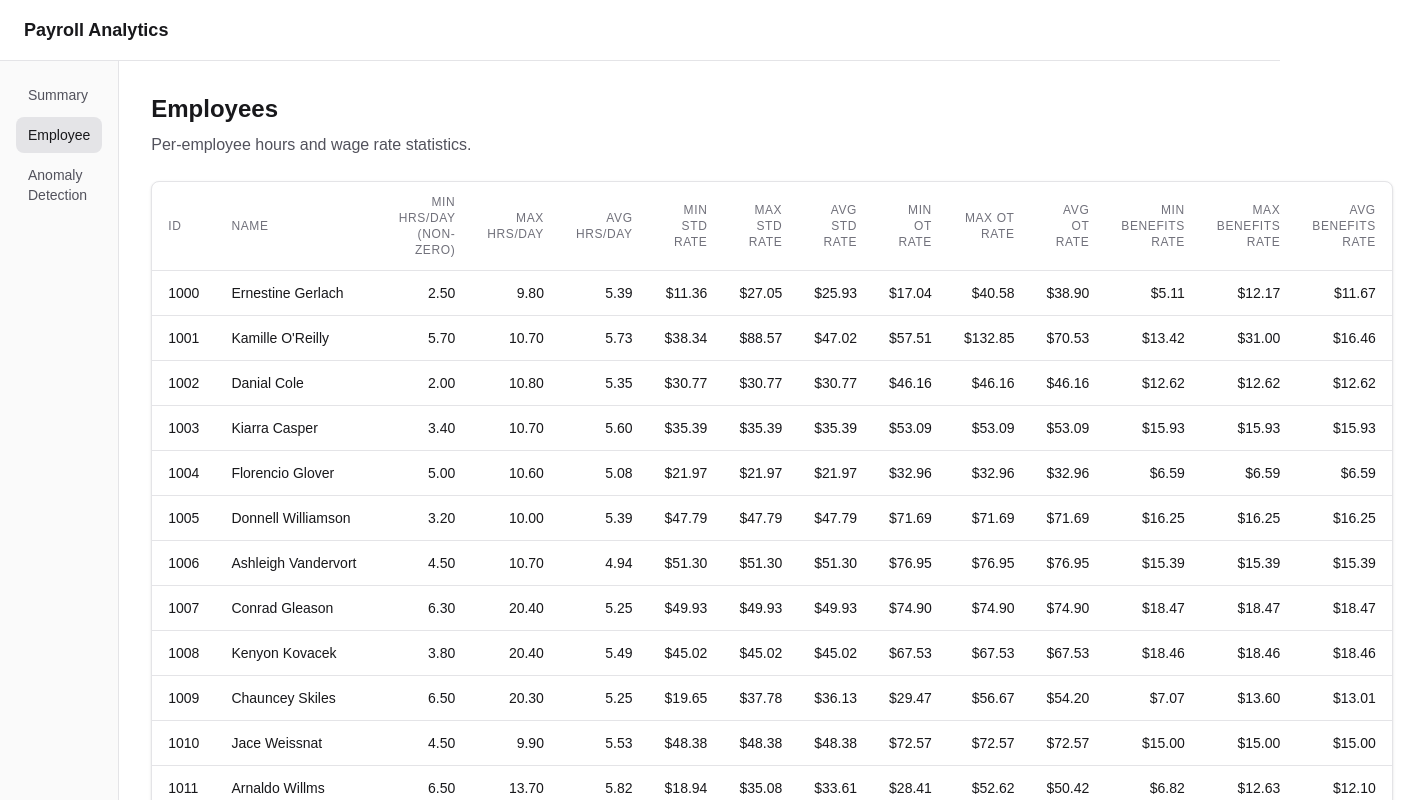
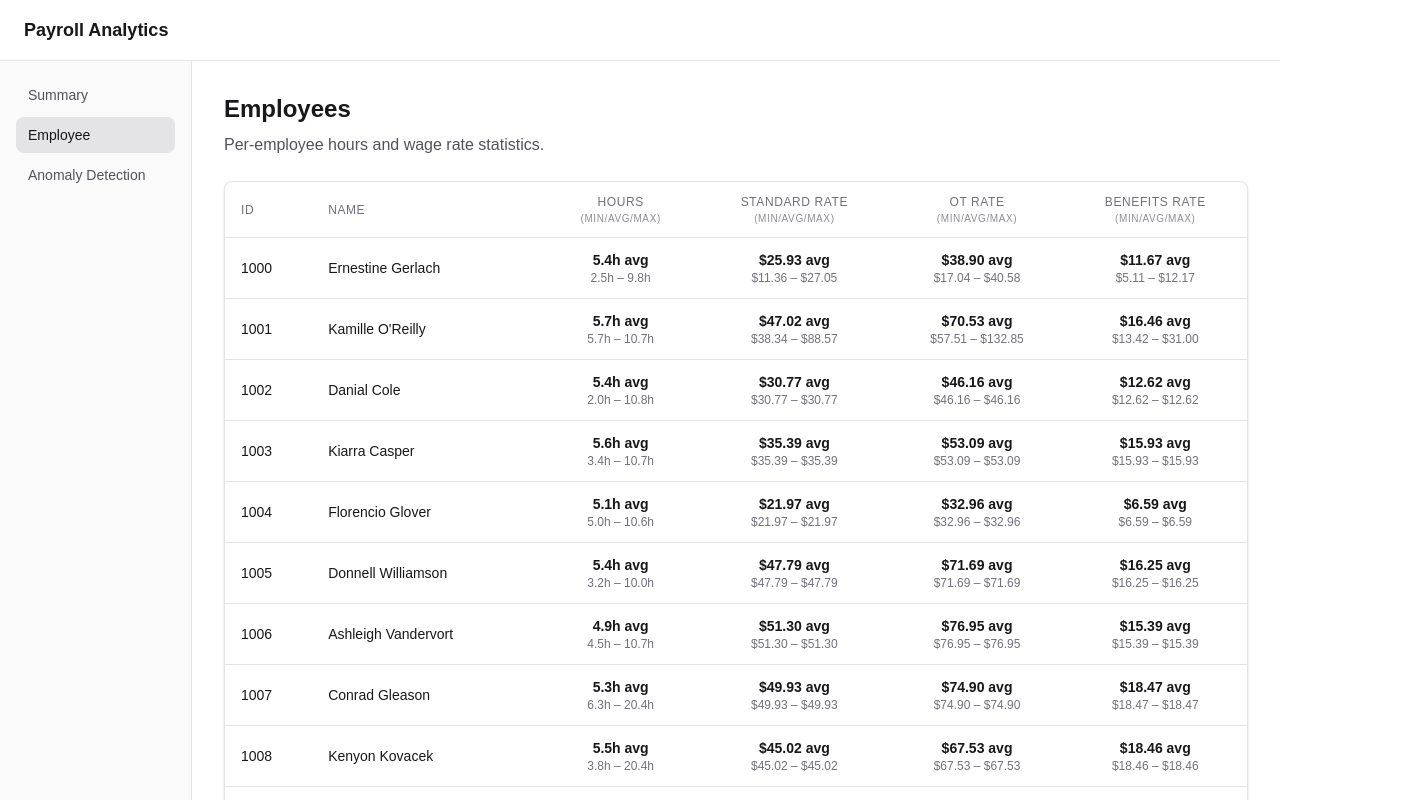
Before and after one commit to chriscconte/curly-fortnight, a Next.js app: page /employee in a window 1280 px wide. Shown: the top 800 px of the page, 1425 px wide, since content can reach past the window. Built offline with nearby package versions, Linux system fonts and the light colour scheme.

Commit message:
condense the columns in the employee page

```diff
--- a/app/employee/page.tsx
+++ b/app/employee/page.tsx
@@ -11,7 +11,42 @@ const currency = (n: number) =>
     maximumFractionDigits: 2,
   }).format(n);
 
-const hours = (n: number) => n.toFixed(2);
+const hours = (n: number) => n.toFixed(1);
+
+function StatColumnHeader({ title, subtitle }: { title: string; subtitle: string }) {
+  return (
+    <th className="px-4 py-3 text-center text-xs font-medium uppercase tracking-wider text-zinc-500 dark:text-zinc-400">
+      <div>{title}</div>
+      <div className="mt-0.5 text-[10px] font-normal opacity-80">({subtitle})</div>
+    </th>
+  );
+}
+
+function HoursCell({ min, avg, max }: { min: number; avg: number; max: number }) {
+  return (
+    <td className="px-4 py-3 text-center">
+      <div className="text-sm font-semibold tabular-nums text-zinc-900 dark:text-zinc-50">
+        {hours(avg)}h avg
+      </div>
+      <div className="text-xs tabular-nums text-zinc-500 dark:text-zinc-400">
+        {hours(min)}h – {hours(max)}h
+      </div>
+    </td>
+  );
+}
+
+function CurrencyCell({ min, avg, max }: { min: number; avg: number; max: number }) {
+  return (
+    <td className="px-4 py-3 text-center">
+      <div className="text-sm font-semibold tabular-nums text-zinc-900 dark:text-zinc-50">
+        {currency(avg)} avg
+      </div>
+      <div className="text-xs tabular-nums text-zinc-500 dark:text-zinc-400">
+        {currency(min)} – {currency(max)}
+      </div>
+    </td>
+  );
+}
 
 export default async function EmployeePage() {
   const csvPath = path.join(process.cwd(), "public", "payroll_data.csv");
@@ -37,42 +72,10 @@ export default async function EmployeePage() {
               <th className="px-4 py-3 text-left text-xs font-medium uppercase tracking-wider text-zinc-500 dark:text-zinc-400">
                 Name
               </th>
-              <th className="px-4 py-3 text-right text-xs font-medium uppercase tracking-wider text-zinc-500 dark:text-zinc-400">
-                Min hrs/day (non-zero)
-              </th>
-              <th className="px-4 py-3 text-right text-xs font-medium uppercase tracking-wider text-zinc-500 dark:text-zinc-400">
-                Max hrs/day
-              </th>
-              <th className="px-4 py-3 text-right text-xs font-medium uppercase tracking-wider text-zinc-500 dark:text-zinc-400">
-                Avg hrs/day
-              </th>
-              <th className="px-4 py-3 text-right text-xs font-medium uppercase tracking-wider text-zinc-500 dark:text-zinc-400">
-                Min std rate
-              </th>
-              <th className="px-4 py-3 text-right text-xs font-medium uppercase tracking-wider text-zinc-500 dark:text-zinc-400">
-                Max std rate
-              </th>
-              <th className="px-4 py-3 text-right text-xs font-medium uppercase tracking-wider text-zinc-500 dark:text-zinc-400">
-                Avg std rate
-              </th>
-              <th className="px-4 py-3 text-right text-xs font-medium uppercase tracking-wider text-zinc-500 dark:text-zinc-400">
-                Min OT rate
-              </th>
-              <th className="px-4 py-3 text-right text-xs font-medium uppercase tracking-wider text-zinc-500 dark:text-zinc-400">
-                Max OT rate
-              </th>
-              <th className="px-4 py-3 text-right text-xs font-medium uppercase tracking-wider text-zinc-500 dark:text-zinc-400">
-                Avg OT rate
-              </th>
-              <th className="px-4 py-3 text-right text-xs font-medium uppercase tracking-wider text-zinc-500 dark:text-zinc-400">
-                Min benefits rate
-              </th>
-              <th className="px-4 py-3 text-right text-xs font-medium uppercase tracking-wider text-zinc-500 dark:text-zinc-400">
-                Max benefits rate
-              </th>
-              <th className="px-4 py-3 text-right text-xs font-medium uppercase tracking-wider text-zinc-500 dark:text-zinc-400">
-                Avg benefits rate
-              </th>
+              <StatColumnHeader title="Hours" subtitle="MIN/AVG/MAX" />
+              <StatColumnHeader title="Standard Rate" subtitle="MIN/AVG/MAX" />
+              <StatColumnHeader title="OT Rate" subtitle="MIN/AVG/MAX" />
+              <StatColumnHeader title="Benefits Rate" subtitle="MIN/AVG/MAX" />
             </tr>
           </thead>
           <tbody className="divide-y divide-zinc-200 dark:divide-zinc-700">
@@ -87,42 +90,26 @@ export default async function EmployeePage() {
                 <td className="whitespace-nowrap px-4 py-3 text-sm">
                   {e.name}
                 </td>
-                <td className="whitespace-nowrap px-4 py-3 text-right text-sm tabular-nums">
-                  {hours(e.minHoursPerDay)}
-                </td>
-                <td className="whitespace-nowrap px-4 py-3 text-right text-sm tabular-nums">
-                  {hours(e.maxHoursPerDay)}
-                </td>
-                <td className="whitespace-nowrap px-4 py-3 text-right text-sm tabular-nums">
-                  {hours(e.avgHoursPerDay)}
-                </td>
-                <td className="whitespace-nowrap px-4 py-3 text-right text-sm tabular-nums">
-                  {currency(e.minStandardRate)}
-                </td>
-                <td className="whitespace-nowrap px-4 py-3 text-right text-sm tabular-nums">
-                  {currency(e.maxStandardRate)}
-                </td>
-                <td className="whitespace-nowrap px-4 py-3 text-right text-sm tabular-nums">
-                  {currency(e.avgStandardRate)}
-                </td>
-                <td className="whitespace-nowrap px-4 py-3 text-right text-sm tabular-nums">
-                  {currency(e.minOvertimeRate)}
-                </td>
-                <td className="whitespace-nowrap px-4 py-3 text-right text-sm tabular-nums">
-                  {currency(e.maxOvertimeRate)}
-                </td>
-                <td className="whitespace-nowrap px-4 py-3 text-right text-sm tabular-nums">
-                  {currency(e.avgOvertimeRate)}
-                </td>
-                <td className="whitespace-nowrap px-4 py-3 text-right text-sm tabular-nums">
-                  {currency(e.minBenefitsRate)}
-                </td>
-                <td className="whitespace-nowrap px-4 py-3 text-right text-sm tabular-nums">
-                  {currency(e.maxBenefitsRate)}
-                </td>
-                <td className="whitespace-nowrap px-4 py-3 text-right text-sm tabular-nums">
-                  {currency(e.avgBenefitsRate)}
-                </td>
+                <HoursCell
+                  min={e.minHoursPerDay}
+                  avg={e.avgHoursPerDay}
+                  max={e.maxHoursPerDay}
+                />
+                <CurrencyCell
+                  min={e.minStandardRate}
+                  avg={e.avgStandardRate}
+                  max={e.maxStandardRate}
+                />
+                <CurrencyCell
+                  min={e.minOvertimeRate}
+                  avg={e.avgOvertimeRate}
+                  max={e.maxOvertimeRate}
+                />
+                <CurrencyCell
+                  min={e.minBenefitsRate}
+                  avg={e.avgBenefitsRate}
+                  max={e.maxBenefitsRate}
+                />
               </tr>
             ))}
           </tbody>
```
